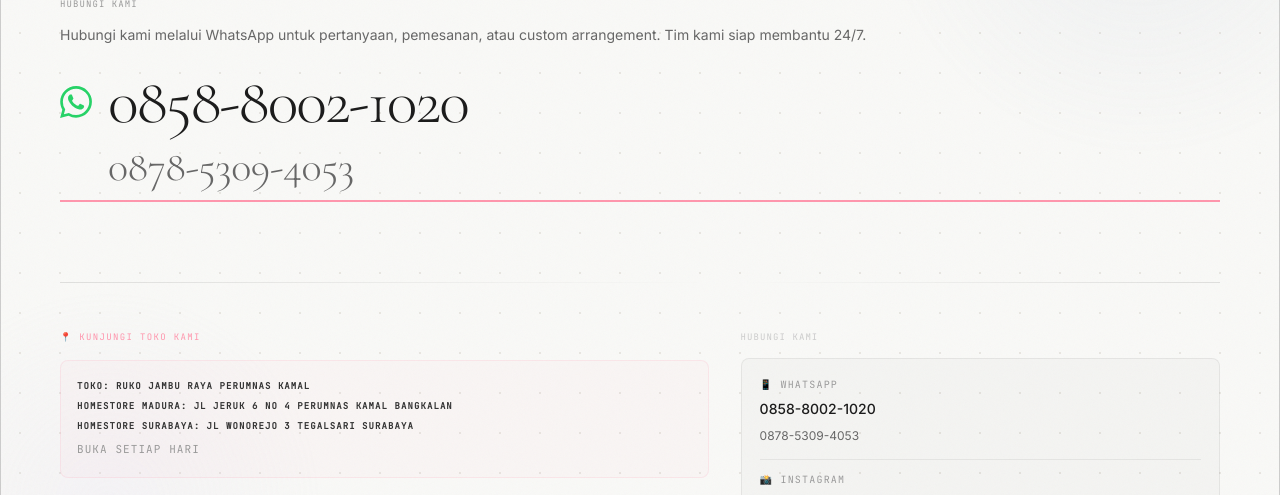
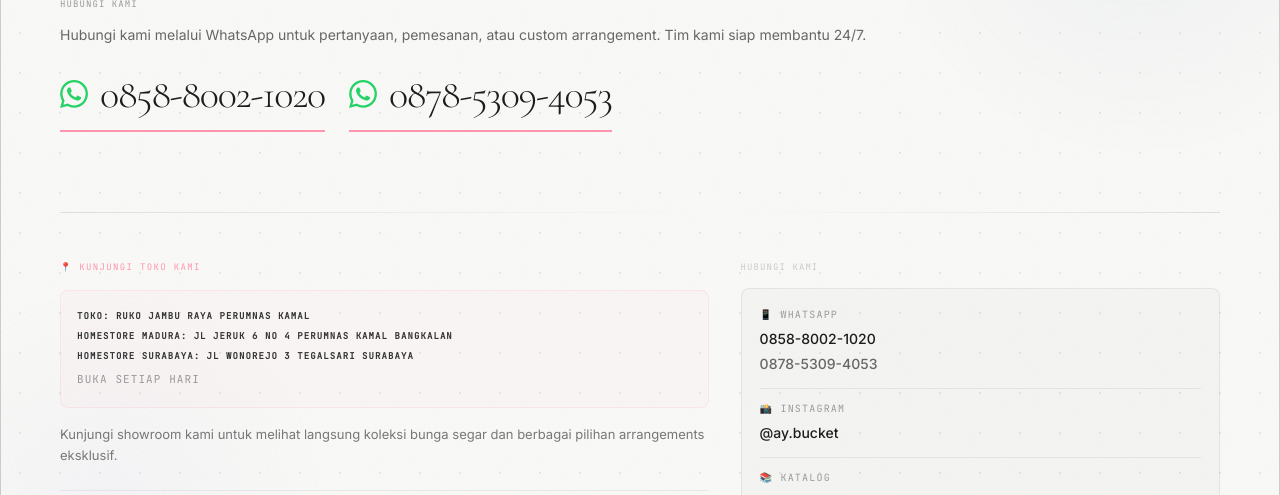
Before and after one commit to robet31/UMKM-Ay-Bucket, a React (Vite) app: page /contact in a window 1280 px wide. Shown: the part 187-682 px from the top of the page. Built offline with nearby package versions, Linux system fonts and the light colour scheme; no server answers.

Commit message:
fix: split WhatsApp hero links in Contact page for correct routing and style consistency

```diff
--- a/src/app/pages/contact.tsx
+++ b/src/app/pages/contact.tsx
@@ -48,10 +48,6 @@
     return () => window.removeEventListener("siteConfigChanged", handler);
   }, []);
   const config = getSiteConfig();
-  const msg = language === "id"
-    ? "Halo Ay Bucket! Saya ingin bertanya tentang produk dan pemesanan bunga 🌸"
-    : "Hello Ay Bucket! I'd like to ask about products and flower ordering 🌸";
-
   const testimonials = useMemo(
     () => [
       { id: "t1", quote: "Pelayanan cepat dan buketnya sangat cantik, recommended!", name: "Budi Santoso", role: language === "id" ? "Pelanggan" : "Customer" },
@@ -61,7 +57,6 @@
     ],
     [language],
   );
-
   return (
     <PageTransition>
       <div
@@ -91,73 +86,81 @@
             </p>
           </motion.div>
 
-
-          <div style={{ display: "flex", flexDirection: "column", gap: "12px", borderBottom: "2px solid #ff96ad", paddingBottom: "12px" }}>
+          <div style={{ display: "flex", flexWrap: "wrap", gap: "24px", alignItems: "center" }}>
             <motion.a
-              href={getWhatsAppLink(msg, 1)}
+              key="wa1"
+              href={`https://wa.me/${(config.whatsappNumber || "6285880021020").replace(/[^0-9]/g, "")}`}
               target="_blank"
               rel="noopener noreferrer"
               initial={{ opacity: 0, x: -20 }}
               animate={{ opacity: 1, x: 0 }}
-              transition={{ delay: 0.5, duration: 0.8 }}
+              transition={{ delay: 0.7, duration: 0.8 }}
               style={{
                 fontFamily: "'Cormorant Garamond', serif",
-                fontSize: "clamp(34px, 6vw, 64px)",
+                fontSize: "clamp(24px, 4vw, 40px)",
                 fontWeight: 300,
                 color: "#1a1a1a",
-                lineHeight: 1,
+                lineHeight: 1.2,
                 letterSpacing: "-0.03em",
                 textDecoration: "none",
+                borderBottom: "2px solid #ff96ad",
+                paddingBottom: "12px",
                 display: "inline-flex",
                 alignItems: "center",
-                gap: "16px",
+                gap: "12px",
                 transition: "all 0.3s ease",
               }}
               onMouseEnter={(e) => {
-                e.currentTarget.style.color = "#ff96ad";
-                e.currentTarget.style.transform = "translateX(8px)";
+                (e.currentTarget as any).style.color = "#ff96ad";
+                (e.currentTarget as any).style.paddingBottom = "14px";
               }}
               onMouseLeave={(e) => {
-                e.currentTarget.style.color = "#1a1a1a";
-                e.currentTarget.style.transform = "translateX(0)";
+                (e.currentTarget as any).style.color = "#1a1a1a";
+                (e.currentTarget as any).style.paddingBottom = "12px";
               }}
             >
-              <svg width="32" height="32" viewBox="0 0 24 24" fill="#25D366" style={{ flexShrink: 0 }}>
+              <svg width="28" height="28" viewBox="0 0 24 24" fill="#25D366" style={{ flexShrink: 0 }}>
                 <path d="M17.472 14.382c-.297-.149-1.758-.867-2.03-.967-.273-.099-.471-.148-.67.15-.197.297-.767.966-.94 1.164-.173.199-.347.223-.644.075-.297-.15-1.255-.463-2.39-1.475-.883-.788-1.48-1.761-1.653-2.059-.173-.297-.018-.458.13-.606.134-.133.298-.347.446-.52.149-.174.198-.298.298-.497.099-.198.05-.371-.025-.52-.075-.149-.669-1.612-.916-2.207-.242-.579-.487-.5-.669-.51-.173-.008-.371-.01-.57-.01-.198 0-.52.074-.792.372-.272.297-1.04 1.016-1.04 2.479 0 1.462 1.065 2.875 1.213 3.074.149.198 2.096 3.2 5.077 4.487.709.306 1.262.489 1.694.625.712.227 1.36.195 1.871.118.571-.085 1.758-.719 2.006-1.413.248-.694.248-1.289.173-1.413-.074-.124-.272-.198-.57-.347m-5.421 7.403h-.004a9.87 9.87 0 01-5.031-1.378l-.361-.214-3.741.982.998-3.648-.235-.374a9.86 9.86 0 01-1.51-5.26c.001-5.45 4.436-9.884 9.888-9.884 2.64 0 5.122 1.03 6.988 2.898a9.825 9.825 0 012.893 6.994c-.003 5.45-4.437 9.884-9.885 9.884m8.413-18.297A11.815 11.815 0 0012.05 0C5.495 0 .16 5.335.157 11.892c0 2.096.547 4.142 1.588 5.945L.057 24l6.305-1.654a11.882 11.882 0 005.683 1.448h.005c6.554 0 11.89-5.335 11.893-11.893a11.821 11.821 0 00-3.48-8.413z" />
               </svg>
               {config.whatsappDisplay}
             </motion.a>
+
             {config.whatsappNumber2 && (
               <motion.a
-                href={getWhatsAppLink(msg, 2)}
+                key="wa2"
+                href={`https://wa.me/${config.whatsappNumber2.replace(/[^0-9]/g, "")}`}
                 target="_blank"
                 rel="noopener noreferrer"
                 initial={{ opacity: 0, x: -20 }}
                 animate={{ opacity: 1, x: 0 }}
-                transition={{ delay: 0.6, duration: 0.8 }}
+                transition={{ delay: 0.8, duration: 0.8 }}
                 style={{
                   fontFamily: "'Cormorant Garamond', serif",
-                  fontSize: "clamp(24px, 4vw, 42px)",
+                  fontSize: "clamp(24px, 4vw, 40px)",
                   fontWeight: 300,
-                  color: "#666",
-                  lineHeight: 1,
-                  letterSpacing: "-0.01em",
+                  color: "#1a1a1a",
+                  lineHeight: 1.2,
+                  letterSpacing: "-0.03em",
                   textDecoration: "none",
+                  borderBottom: "2px solid #ff96ad",
+                  paddingBottom: "12px",
                   display: "inline-flex",
                   alignItems: "center",
-                  gap: "16px",
-                  marginLeft: "48px",
+                  gap: "12px",
                   transition: "all 0.3s ease",
                 }}
                 onMouseEnter={(e) => {
-                  e.currentTarget.style.color = "#ff96ad";
-                  e.currentTarget.style.transform = "translateX(8px)";
+                  (e.currentTarget as any).style.color = "#ff96ad";
+                  (e.currentTarget as any).style.paddingBottom = "14px";
                 }}
                 onMouseLeave={(e) => {
-                  e.currentTarget.style.color = "#666";
-                  e.currentTarget.style.transform = "translateX(0)";
+                  (e.currentTarget as any).style.color = "#1a1a1a";
+                  (e.currentTarget as any).style.paddingBottom = "12px";
                 }}
               >
+                <svg width="28" height="28" viewBox="0 0 24 24" fill="#25D366" style={{ flexShrink: 0 }}>
+                  <path d="M17.472 14.382c-.297-.149-1.758-.867-2.03-.967-.273-.099-.471-.148-.67.15-.197.297-.767.966-.94 1.164-.173.199-.347.223-.644.075-.297-.15-1.255-.463-2.39-1.475-.883-.788-1.48-1.761-1.653-2.059-.173-.297-.018-.458.13-.606.134-.133.298-.347.446-.52.149-.174.198-.298.298-.497.099-.198.05-.371-.025-.52-.075-.149-.669-1.612-.916-2.207-.242-.579-.487-.5-.669-.51-.173-.008-.371-.01-.57-.01-.198 0-.52.074-.792.372-.272.297-1.04 1.016-1.04 2.479 0 1.462 1.065 2.875 1.213 3.074.149.198 2.096 3.2 5.077 4.487.709.306 1.262.489 1.694.625.712.227 1.36.195 1.871.118.571-.085 1.758-.719 2.006-1.413.248-.694.248-1.289.173-1.413-.074-.124-.272-.198-.57-.347m-5.421 7.403h-.004a9.87 9.87 0 01-5.031-1.378l-.361-.214-3.741.982.998-3.648-.235-.374a9.86 9.86 0 01-1.51-5.26c.001-5.45 4.436-9.884 9.888-9.884 2.64 0 5.122 1.03 6.988 2.898a9.825 9.825 0 012.893 6.994c-.003 5.45-4.437 9.884-9.885 9.884m8.413-18.297A11.815 11.815 0 0012.05 0C5.495 0 .16 5.335.157 11.892c0 2.096.547 4.142 1.588 5.945L.057 24l6.305-1.654a11.882 11.882 0 005.683 1.448h.005c6.554 0 11.89-5.335 11.893-11.893a11.821 11.821 0 00-3.48-8.413z" />
+                </svg>
                 {config.whatsappDisplay2}
               </motion.a>
             )}
@@ -235,30 +238,24 @@
                 >
                   <div style={{ marginBottom: "14px" }}>
                     <span style={{ ...mono, color: "#999", fontSize: "10px", marginBottom: "6px", display: "block" }}>📱 WhatsApp</span>
-                    <div style={{ display: "flex", flexDirection: "column", gap: "8px" }}>
                     <a
-                        href={getWhatsAppLink(msg, 1)}
+                      href={`https://wa.me/${(config.whatsappNumber || "6285880021020").replace(/[^0-9]/g, "")}`}
                       target="_blank"
                       rel="noopener noreferrer"
-                        style={{ fontFamily: "'Inter', sans-serif", fontSize: "14px", margin: 0, color: "#1a1a1a", fontWeight: 500, textDecoration: "none", transition: "color 0.2s" }}
-                        onMouseEnter={(e) => e.currentTarget.style.color = "#ff96ad"}
-                        onMouseLeave={(e) => e.currentTarget.style.color = "#1a1a1a"}
+                      style={{ fontFamily: "'Inter', sans-serif", fontSize: "14px", margin: 0, color: "#1a1a1a", fontWeight: 500, textDecoration: "none", display: "block" }}
                     >
                       {config.whatsappDisplay}
                     </a>
                     {config.whatsappNumber2 && (
                       <a
-                          href={getWhatsAppLink(msg, 2)}
+                        href={`https://wa.me/${config.whatsappNumber2.replace(/[^0-9]/g, "")}`}
                         target="_blank"
                         rel="noopener noreferrer"
-                          style={{ fontFamily: "'Inter', sans-serif", fontSize: "12px", margin: 0, color: "#666", textDecoration: "none", transition: "color 0.2s" }}
-                          onMouseEnter={(e) => e.currentTarget.style.color = "#ff96ad"}
-                          onMouseLeave={(e) => e.currentTarget.style.color = "#666"}
+                        style={{ fontFamily: "'Inter', sans-serif", fontSize: "14px", marginTop: "4px", color: "#666", fontWeight: 500, textDecoration: "none", display: "block" }}
                       >
                         {config.whatsappDisplay2}
                       </a>
                     )}
-                    </div>
                   </div>
                   <div style={{ marginBottom: "14px", paddingTop: "12px", borderTopWidth: "1px", borderTopStyle: "solid", borderTopColor: "rgba(0,0,0,0.06)" }}>
                     <span style={{ ...mono, color: "#999", fontSize: "10px", marginBottom: "6px", display: "block" }}>📸 Instagram</span>
```
Also changed, not shown: 1 other file (tests, documents, lock files or other folders). Lines whose indentation alone changed are shown as unchanged.
